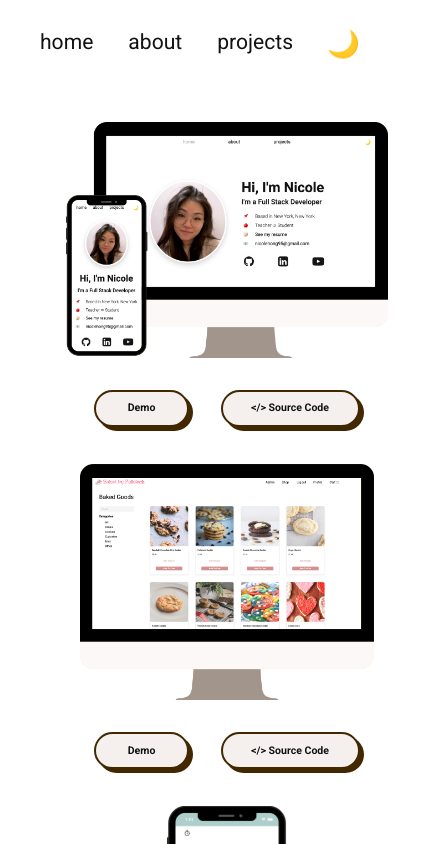
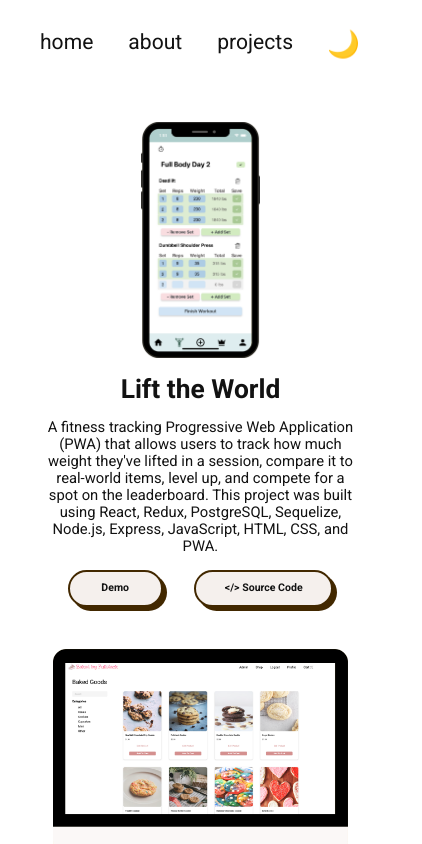
Before and after one commit to nickyjhong/js-portfolio, a React (Create React App) app: page /projects in a window 390 px wide. Shown: the top 844 px of the page, 422 px wide, since content can reach past the window. Built offline with nearby package versions, Linux system fonts and the light colour scheme.

Commit message:
added title and description to projects

```diff
--- a/src/components/Home.js
+++ b/src/components/Home.js
@@ -39,13 +39,13 @@ export default function Home() {
         </div>
         <div className="socials-container">
           <a href={"https://github.com/nickyjhong"}>
-            <i className="fa fa-github fa-social github" ></i>
+            <i className="fa fa-github fa-social github" />
           </a>
           <a href={"https://www.linkedin.com/in/nicolejhong/"}>
             <i className="fa fa-linkedin-square fa-social linkedin" />
           </a>
-          <a href={"https://www.youtube.com/watch?v=4m8kb-hKfTI"}>
-            <i className="fa fa-youtube-play fa-social youtube"></i>
+          <a href={"https://www.youtube.com/playlist?list=PL1ET4j00SjCHltsuF0BUg0j00jfJW2IM8"}>
+            <i className="fa fa-youtube-play fa-social youtube" />
           </a>
         </div>
       </span>
--- a/src/components/Projects.js
+++ b/src/components/Projects.js
@@ -1,29 +1,9 @@
-import React from 'react'
-import portfolio from '../images/portfolio-pic.png'
-import baked from '../images/baked-pic.png'
-import lift from '../images/lift-the-world.png'
+import React from "react";
+import portfolio from "../images/portfolio-pic.png";
+import baked from "../images/baked-pic.png";
+import lift from "../images/lift-the-world.png";
 
 const projects = [
-  {
-    title: 'portfolio',
-    pic: portfolio,
-    website: 'https://nicolehong.dev',
-    demo: '#',
-    repo: 'https://github.com/nickyjhong/portfolio'
-  }, {
-    title: 'baked by fs',
-    pic: baked,
-    website: 'https://baked-by-fs.herokuapp.com',
-    demo: '#',
-    repo: 'https://github.com/nickyjhong/baked'
-  }
-  , {
-    title: 'lift the world',
-    pic: lift,
-    website: 'https://lift-the-world.herokuapp.com',
-    demo: '#',
-    repo: 'https://github.com/2206-capstone-lifters/lift-the-world'
-  },
   // {
   //   title: 'delish',
   //   pic: baked,
@@ -31,7 +11,29 @@ const projects = [
   //   demo: '#',
   //   repo: 'https://github.com/nickyjhong/delish'
   // }
-]
+  {
+    title: "Lift the World",
+    description: "A fitness tracking Progressive Web Application (PWA) that allows users to track how much weight they've lifted in a session, compare it to real-world items, level up, and compete for a spot on the leaderboard. This project was built using React, Redux, PostgreSQL, Sequelize, Node.js, Express, JavaScript, HTML, CSS, and PWA.",
+    pic: lift,
+    website: "https://lift-the-world.herokuapp.com",
+    demo: "https://youtu.be/uSbtmAf63vo",
+    repo: "https://github.com/2206-capstone-lifters/lift-the-world",
+  }, {
+    title: "Baked by Fullstack",
+    description: "An e-commerce website that allows guest, returning customers, and admin to buy baked goods. This project was built using React, Redux, PostgreSQL, Sequelize, Node.js, Express, JavaScript, HTML, and CSS.",
+    pic: baked,
+    website: "https://baked-by-fs.herokuapp.com",
+    demo: "#",
+    repo: "https://github.com/nickyjhong/baked",
+  }, {
+    title: "Portfolio",
+    description: "My portfolio that showcases my journey as a software engineer. This project was built using Create React App.",
+    pic: portfolio,
+    website: "https://nicolehong.dev",
+    demo: "#",
+    repo: "https://github.com/nickyjhong/portfolio",
+  }
+];
 
 export default function Projects() {
   return (
@@ -41,8 +43,17 @@ export default function Projects() {
           <div className="project-container">
             <div className="portfolio-pic-container">
               <a href={project.website}>
-                <img src={project.pic} className="portfolio-pic" alt="portfolio"/>
+                <img
+                  src={project.pic}
+                  className="portfolio-pic"
+                  alt="portfolio"
+                />
               </a>
+            </div>
+            <div className="portfolio-info-container">
+              <div className="portfolio-title-container">
+                <p className="portfolio-title">{project.title}</p>
+                <p className="portfolio-description">{project.description}</p>
               </div>
               <div className="portfolio-btns">
               <a href={project.demo}>
@@ -57,8 +68,9 @@ export default function Projects() {
               </a>
               </div>
             </div>
-        )
+          </div>
+        );
       })}
     </div>
-  )
+  );
 }
--- a/src/styles/media-queries.css
+++ b/src/styles/media-queries.css
@@ -46,10 +46,11 @@
     font-size: .85rem;
   }
   .project-container {
-    padding: 0 .5rem .5rem .5rem;
+    padding: 0 .5rem 2rem .5rem;
     display: flex;
     flex-direction: column;
     align-items: center;
+    flex-direction: column;
   }
   .portfolio-pic {
     height: 28vh;
@@ -99,6 +100,23 @@
     display: flex;
     columns: 0;
     flex-direction: column;
+  }
+  .portfolio-info-container {
+    align-items: center;
+    width: 15rem;
+  }
+  .portfolio-title-container {
+    text-align: center;
+  }
+  .portfolio-description {
+    font-size: .7rem;
+  }
+  .portfolio-title {
+    margin: .5rem;
+    font-size: 1.25rem;
+  }
+  .projects-container {
+    margin-bottom: 2rem;
   }
 }
 
@@ -160,6 +178,15 @@
     align-items: center;
     justify-content: center;
   }
+  .project-container {
+    flex-direction: column
+  }
+  .portfolio-info-container {
+    align-items: center;
+  }
+  .portfolio-title-container {
+    text-align: center;
+  }
 }
 
 @media (min-width: 821px) and (max-width: 1230px) {
@@ -204,6 +231,28 @@
     align-items: center;
     justify-content: center;
   }
+  .portfolio-info-container {
+    align-items: center;
+  }
+  .portfolio-title-container {
+    text-align: center;
+  }
+  .portfolio-description {
+    font-size: .7rem;
+    width: 22rem;
+  }
+  .portfolio-title {
+    margin: .5rem;
+    font-size: 1.25rem;
+  }
+  .projects-container {
+    margin-bottom: 2rem;
+    padding: 0;
+  }
+  .project-container {
+    flex-direction: column;
+  }
+
 }
 
 @media (min-width: 1231px) {
--- a/src/styles/projects.css
+++ b/src/styles/projects.css
@@ -8,10 +8,19 @@
 
 .project-container {
   padding: 1.5rem;
+  display: flex;
 }
 
 .portfolio-pic {
   height: 35vh;
+}
+
+.portfolio-pic-container {
+  display: flex;
+  align-items: center;
+  justify-content: center;
+  flex-direction: column;
+  width: 25rem;
 }
 
 .portfolio-code, .portfolio-demo {
@@ -31,7 +40,6 @@ a {
   justify-content: center;
   align-items: center;
   gap: 1.5rem;
-  padding: 1.25rem;
 }
 
 .portfolio-btn {
@@ -55,3 +63,23 @@ a {
 .portfolio-btn-demo {
   width: 4.5rem;
 }
+
+.portfolio-title {
+  font-family: "Roboto", Helvetica, sans-serif;
+  color: inherit;
+  font-weight: 700;
+  font-size: 1.5rem;
+}
+
+.portfolio-info-container {
+  display: flex;
+  flex-direction: column;
+  align-items: flex-start;
+  width: 25rem;
+}
+
+.portfolio-description {
+  font-size: .9rem;
+  font-family: "Roboto", Helvetica, sans-serif;
+  color: inherit;
+}
```
Lines whose indentation alone changed are shown as unchanged.
